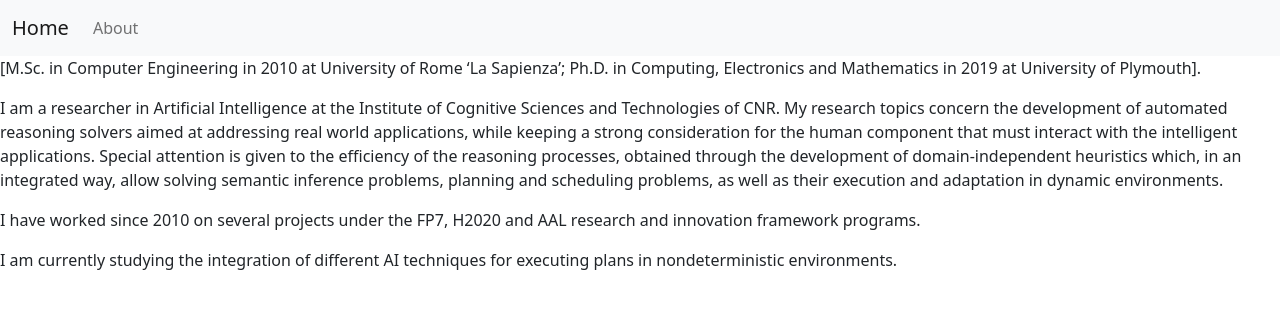
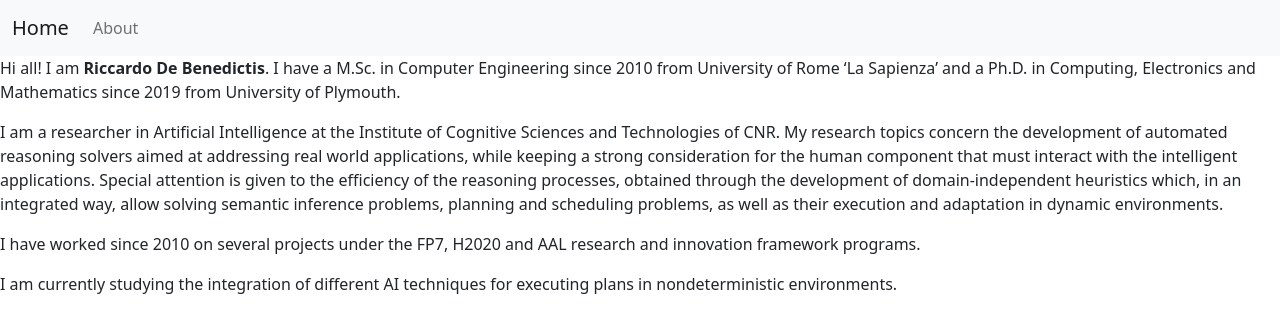
Before and after one commit to riccardodebenedictis/riccardodebenedictis.github.io, a Jekyll site: the page built from about.md, in a window 1280 px wide. Shown: the top 333 px of the page. Built offline with Jekyll 4.4.1, drawn with Linux system fonts in a browser that asks for light colours.

Commit message:
solved minor issue..

```diff
--- a/about.md
+++ b/about.md
@@ -2,7 +2,7 @@
 layout: default
 title: About
 ---
-[M.Sc. in Computer Engineering in 2010 at University of Rome 'La Sapienza'; Ph.D. in Computing, Electronics and Mathematics in 2019 at University of Plymouth].
+Hi all! I am **{{site.name}}**. I have a M.Sc. in Computer Engineering since 2010 from University of Rome 'La Sapienza' and a Ph.D. in Computing, Electronics and Mathematics since 2019 from University of Plymouth.
 
 I am a researcher in Artificial Intelligence at the Institute of Cognitive Sciences and Technologies of CNR. My research topics concern the development of automated reasoning solvers aimed at addressing real world applications, while keeping a strong consideration for the human component that must interact with the intelligent applications. Special attention is given to the efficiency of the reasoning processes, obtained through the development of domain-independent heuristics which, in an integrated way, allow solving semantic inference problems, planning and scheduling problems, as well as their execution and adaptation in dynamic environments.
 
```
